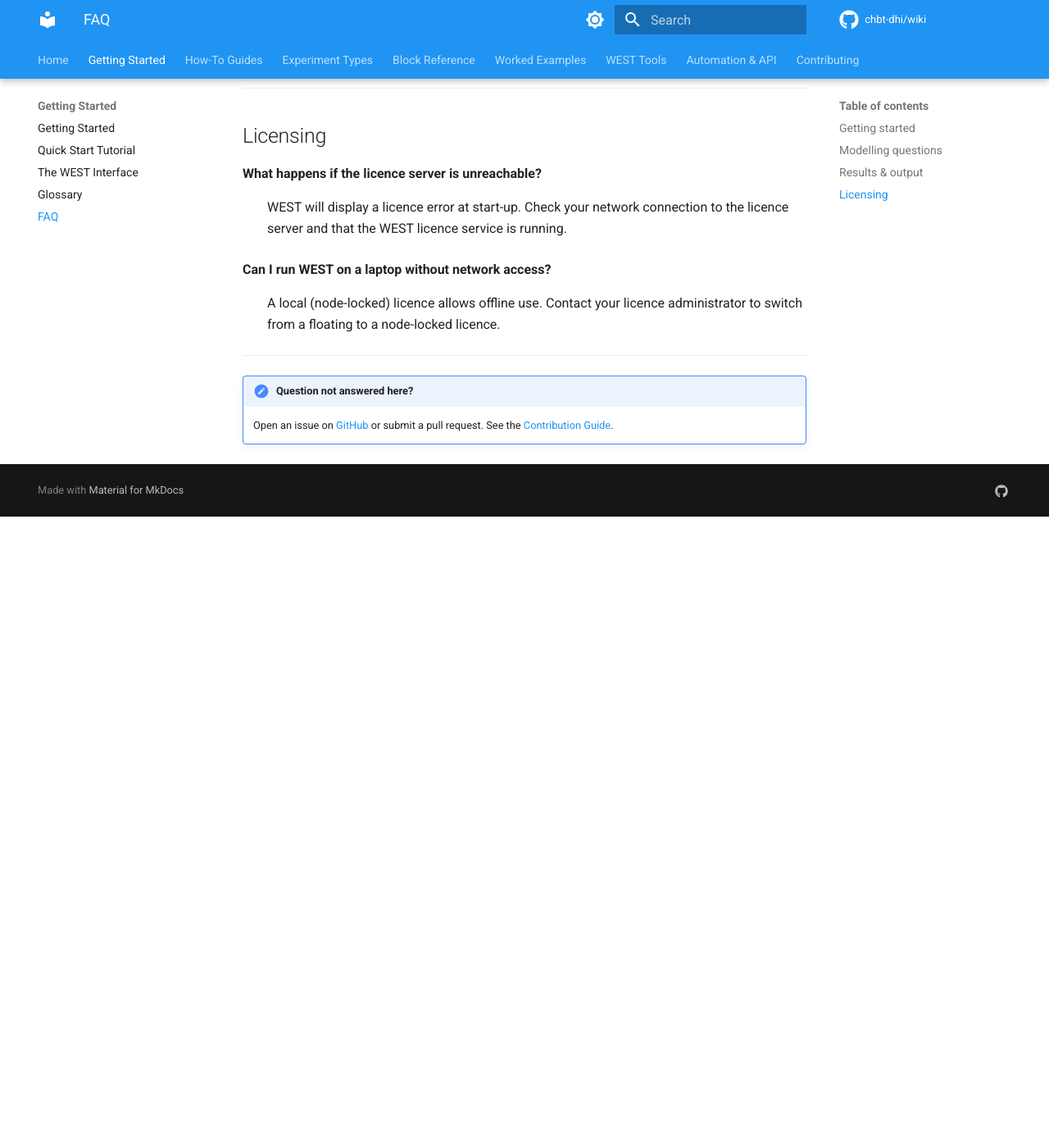
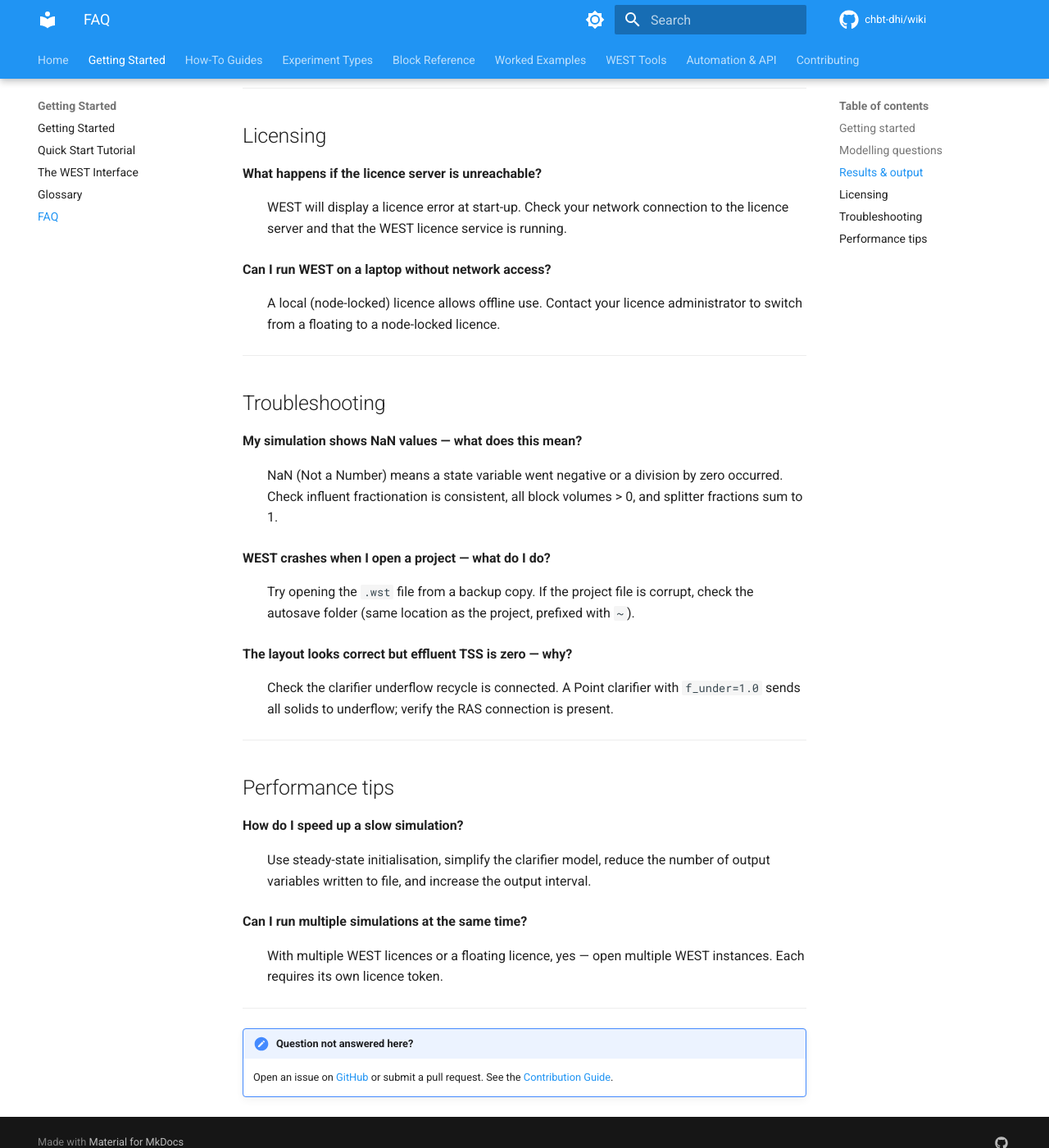
Before and after one commit to CHBT-DHI/Wiki, an MkDocs documentation site: the page built from docs/getting-started/faq.md, in a window 1280 px wide and 1400 px high, scrolled down 1737 px. Shown: the whole window at 82% size. Built offline with MkDocs 1.6.1 and Material for MkDocs 9.7.7, drawn with Linux system fonts in a browser that asks for light colours; comment, search, counter and statistics services are not loaded; before the commit the page ends 2367 px from its top, so only the background shows below that.

Commit message:
docs: expand interface-overview, glossary, FAQ and fix running-simulations

```diff
--- a/docs/getting-started/faq.md
+++ b/docs/getting-started/faq.md
@@ -60,5 +60,28 @@
 
 ---
 
+## Troubleshooting
+
+**My simulation shows NaN values — what does this mean?**
+: NaN (Not a Number) means a state variable went negative or a division by zero occurred. Check influent fractionation is consistent, all block volumes > 0, and splitter fractions sum to 1.
+
+**WEST crashes when I open a project — what do I do?**
+: Try opening the `.wst` file from a backup copy. If the project file is corrupt, check the autosave folder (same location as the project, prefixed with `~`).
+
+**The layout looks correct but effluent TSS is zero — why?**
+: Check the clarifier underflow recycle is connected. A Point clarifier with `f_under=1.0` sends all solids to underflow; verify the RAS connection is present.
+
+---
+
+## Performance tips
+
+**How do I speed up a slow simulation?**
+: Use steady-state initialisation, simplify the clarifier model, reduce the number of output variables written to file, and increase the output interval.
+
+**Can I run multiple simulations at the same time?**
+: With multiple WEST licences or a floating licence, yes — open multiple WEST instances. Each requires its own licence token.
+
+---
+
 !!! note "Question not answered here?"
     Open an issue on [GitHub](https://github.com/chbt-dhi/wiki/issues) or submit a pull request. See the [Contribution Guide](../contributing.md).
```
